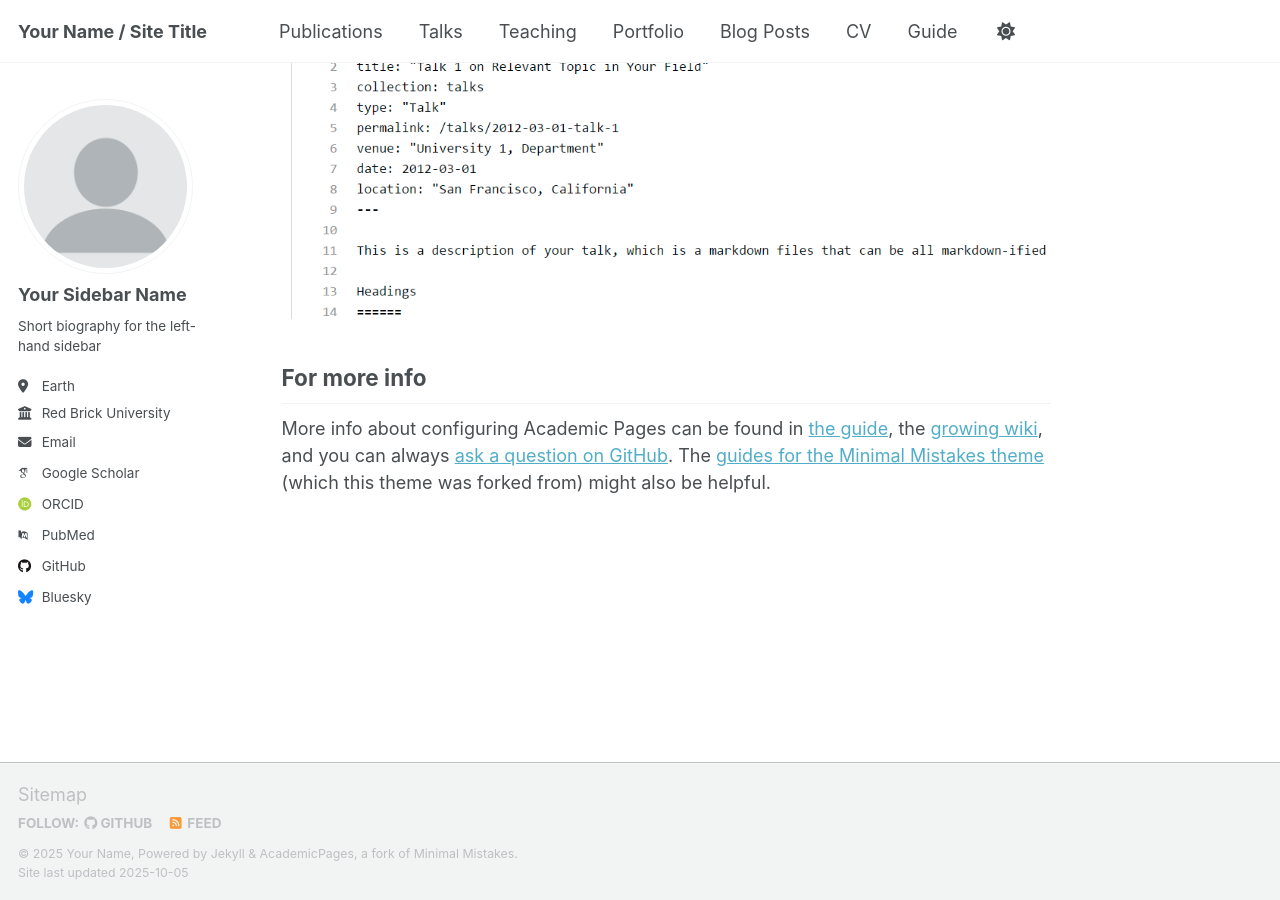
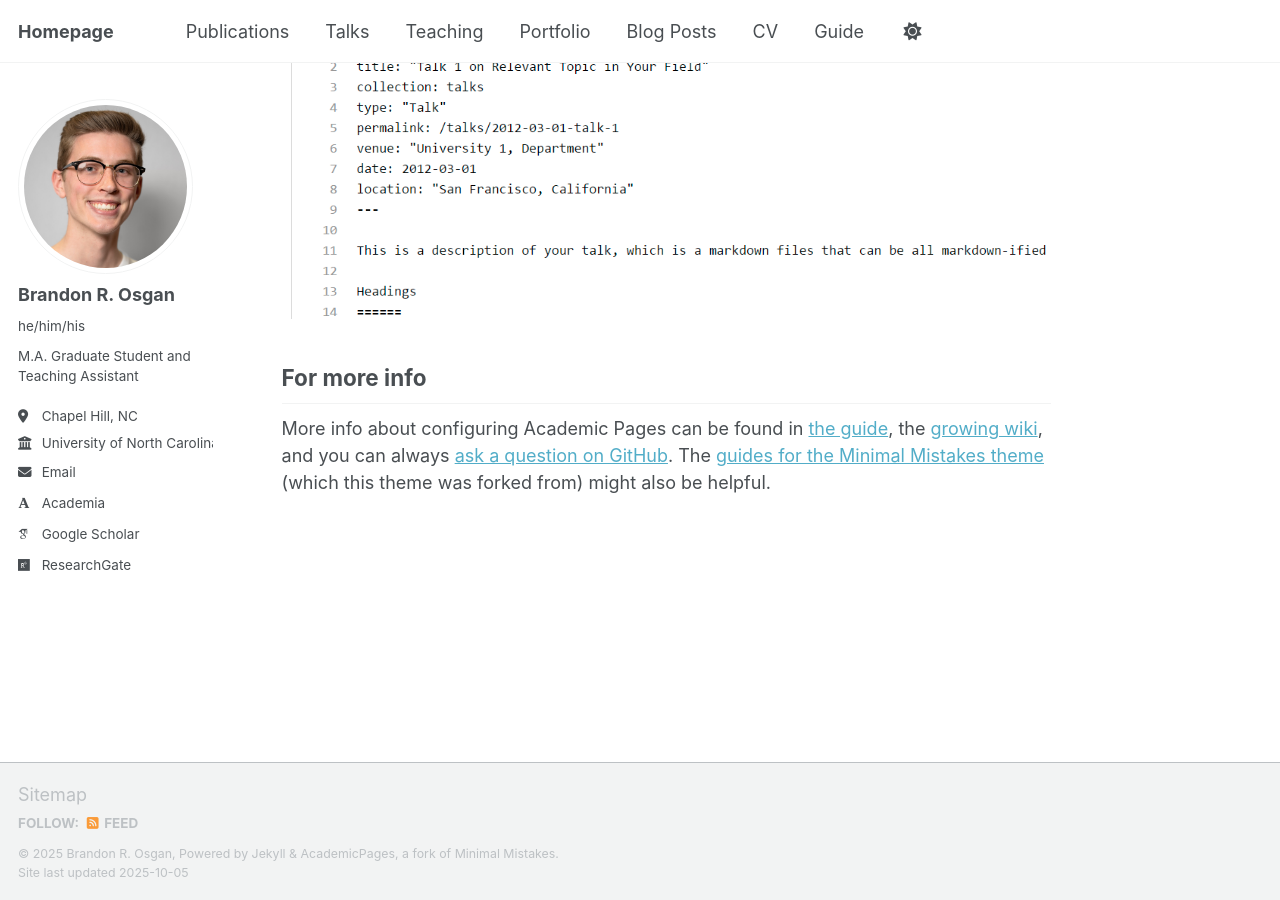
Before and after one commit to bosgan/bosgan.github.io, a Jekyll site: the page built from _pages/about.md, in a window 1280 px wide and 900 px high, scrolled down 2880 px. Built offline with Jekyll 4.4.1, drawn with Linux system fonts in a browser that asks for light colours; some web fonts are replaced; a script that is not in the unit is left out.

Commit message:
Update _config.yml

```diff
--- a/_config.yml
+++ b/_config.yml
@@ -9,52 +9,52 @@
 # Basic Site Settings
 locale                   : "en-US"
 site_theme               : "default" # Currently available options are "default", "air"
-title                    : "Your Name / Site Title"
+title                    : "Homepage"
 title_separator          : "-"
-name                     : &name "Your Name"
-description              : &description "Your Name's academic portfolio"   # Update this with a general description of your site, this is the default if not overridden by a page
-url                      : https://academicpages.github.io # The base hostname & protocol for your site e.g. "https://[your GitHub username].github.io",
+name                     : &name "Brandon R. Osgan"
+description              : &description "Brandon Osgan's academic portfolio"   # Update this with a general description of your site, this is the default if not overridden by a page
+url                      : https://bosgan.github.io # The base hostname & protocol for your site e.g. "https://[your GitHub username].github.io",
                                                            # or if you already have some other page hosted on Github then use "https://[your GitHub username].github.io/[Your Repo Name]"
 baseurl                  : "" # the subpath of your site, e.g. "/blog"
-repository               : "academicpages/academicpages.github.io"
+repository               : "bosgan/bosgan.github.io"
 
 # Site Author - The following control what appear as part of the author content on the side bar.
 #               If a field is blank the icon and link will not appear, otherwise it will be shown.
 #               Additional customization can be done by editing /_includes/author-profile.html
 author:
   # Biographic information
-  avatar           : "profile.png"
-  name             : "Your Sidebar Name"
-  pronouns         : # example: "she/her"
-  bio              : "Short biography for the left-hand sidebar"
-  location         : "Earth"
-  employer         : "Red Brick University"
+  avatar           : "BOheadshot2.jpg"
+  name             : "Brandon R. Osgan"
+  pronouns         : "he/him/his"
+  bio              : "M.A. Graduate Student and Teaching Assistant"
+  location         : "Chapel Hill, NC"
+  employer         : "University of North Carolina at Chapel Hill"
   uri              : # URL
-  email            : "none@example.org"
+  email            : "bosgan@unc.edu"
 
   # Academic websites
-  academia         : # URL
+  academia         : "https://unc.academia.edu/BrandonOsgan"
   arxiv            : # URL - Update with the correct link to your profile
-  googlescholar    : "https://scholar.google.com/citations?user=PS_CX0AAAAAJ"
+  googlescholar    : "https://scholar.google.com/citations?hl=en&user=sI6XEV4AAAAJ"
   inspire-hep      : # URL
   impactstory      : # URL
-  orcid            : "http://orcid.org/yourorcidurl"
+  orcid            : # "http://orcid.org/yourorcidurl"
   semantic         : # URL
-  pubmed           : "https://www.ncbi.nlm.nih.gov/pubmed/?term=john+snow"
-  researchgate     : # URL
+  pubmed           : # "https://www.ncbi.nlm.nih.gov/pubmed/?term=john+snow"
+  researchgate     : "https://www.researchgate.net/profile/Brandon-Osgan?ev=hdr_xprf"
   scopus           : # URL
 
   # Repositories and software development
   bitbucket        : # Username - Update with your username on the site
   codepen          : # Username
   dribbble         : # Username
-  github           : "academicpages"
+  github           : # "academicpages"
   kaggle           : # Username
   stackoverflow    : # User number or user number and name (i.e., use "1" or "1/jeff-atwood")
 
   # Social media
   artstation       : # Username
-  bluesky          : "bsky.app" # Replace this with you Bluesky username
+  bluesky          : # "bsky.app" # Replace this with you Bluesky username
   facebook         : # Username
   flickr           : # Username
   foursquare       : # Username
```
